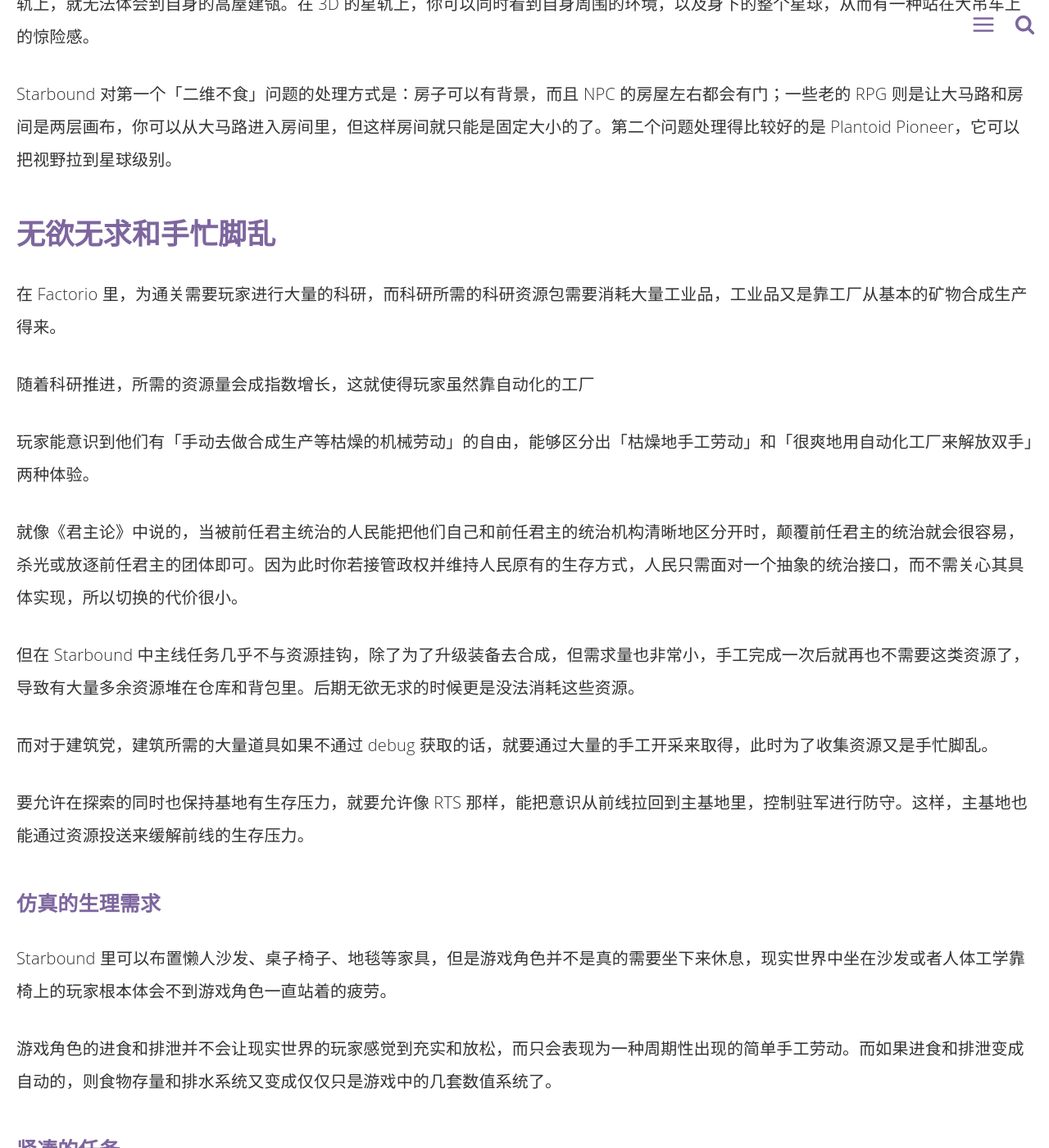
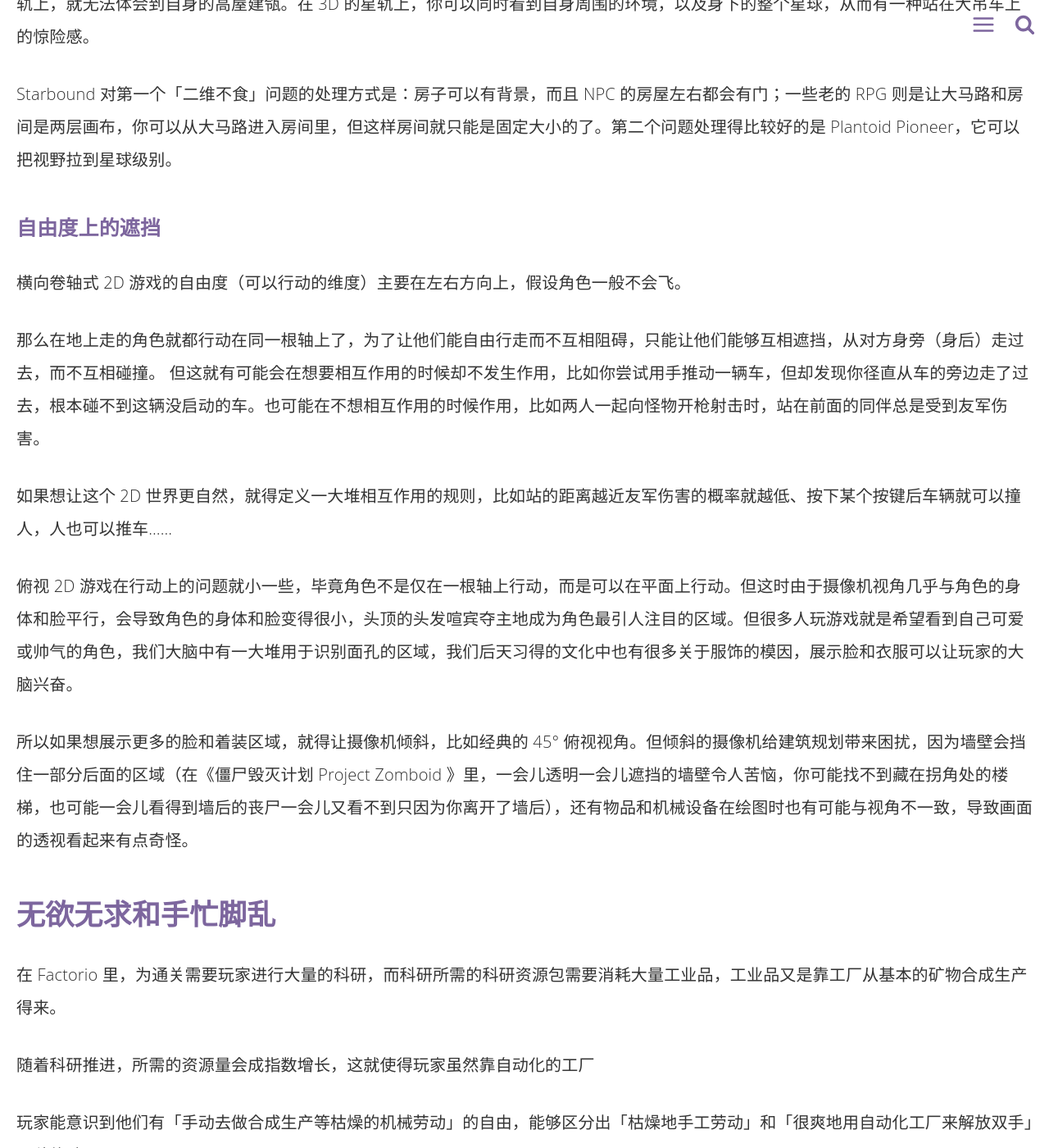
Before and after one commit to linonetwo/linonetwo.github.io, a Jekyll site: the page built from _posts/2018-03-14-星界边境那么大，我却懒得动.md, in a window 1280 px wide and 1400 px high, scrolled down 3426 px. Shown: the whole window at 82% size. Built offline with Jekyll 4.4.1, drawn with Linux system fonts in a browser that asks for light colours; comment, search, counter and statistics services are not loaded.

Commit message:
Update 2018-03-14-星界边境那么大，我却懒得动.md

```diff
--- a/_posts/2018-03-14-星界边境那么大，我却懒得动.md
+++ b/_posts/2018-03-14-星界边境那么大，我却懒得动.md
@@ -53,6 +53,19 @@
 
 Starbound 对第一个「二维不食」问题的处理方式是：房子可以有背景，而且 NPC 的房屋左右都会有门；一些老的 RPG 则是让大马路和房间是两层画布，你可以从大马路进入房间里，但这样房间就只能是固定大小的了。第二个问题处理得比较好的是 Plantoid Pioneer，它可以把视野拉到星球级别。
 
+### 自由度上的遮挡
+
+横向卷轴式 2D 游戏的自由度（可以行动的维度）主要在左右方向上，假设角色一般不会飞。
+
+那么在地上走的角色就都行动在同一根轴上了，为了让他们能自由行走而不互相阻碍，只能让他们能够互相遮挡，从对方身旁（身后）走过去，而不互相碰撞。
+但这就有可能会在想要相互作用的时候却不发生作用，比如你尝试用手推动一辆车，但却发现你径直从车的旁边走了过去，根本碰不到这辆没启动的车。也可能在不想相互作用的时候作用，比如两人一起向怪物开枪射击时，站在前面的同伴总是受到友军伤害。
+
+如果想让这个 2D 世界更自然，就得定义一大堆相互作用的规则，比如站的距离越近友军伤害的概率就越低、按下某个按键后车辆就可以撞人，人也可以推车……
+
+俯视 2D 游戏在行动上的问题就小一些，毕竟角色不是仅在一根轴上行动，而是可以在平面上行动。但这时由于摄像机视角几乎与角色的身体和脸平行，会导致角色的身体和脸变得很小，头顶的头发喧宾夺主地成为角色最引人注目的区域。但很多人玩游戏就是希望看到自己可爱或帅气的角色，我们大脑中有一大堆用于识别面孔的区域，我们后天习得的文化中也有很多关于服饰的模因，展示脸和衣服可以让玩家的大脑兴奋。
+
+所以如果想展示更多的脸和着装区域，就得让摄像机倾斜，比如经典的 45° 俯视视角。但倾斜的摄像机给建筑规划带来困扰，因为墙壁会挡住一部分后面的区域（在《僵尸毁灭计划 Project Zomboid 》里，一会儿透明一会儿遮挡的墙壁令人苦恼，你可能找不到藏在拐角处的楼梯，也可能一会儿看得到墙后的丧尸一会儿又看不到只因为你离开了墙后），还有物品和机械设备在绘图时也有可能与视角不一致，导致画面的透视看起来有点奇怪。
+
 ## 无欲无求和手忙脚乱
 
 在 Factorio 里，为通关需要玩家进行大量的科研，而科研所需的科研资源包需要消耗大量工业品，工业品又是靠工厂从基本的矿物合成生产得来。
```
